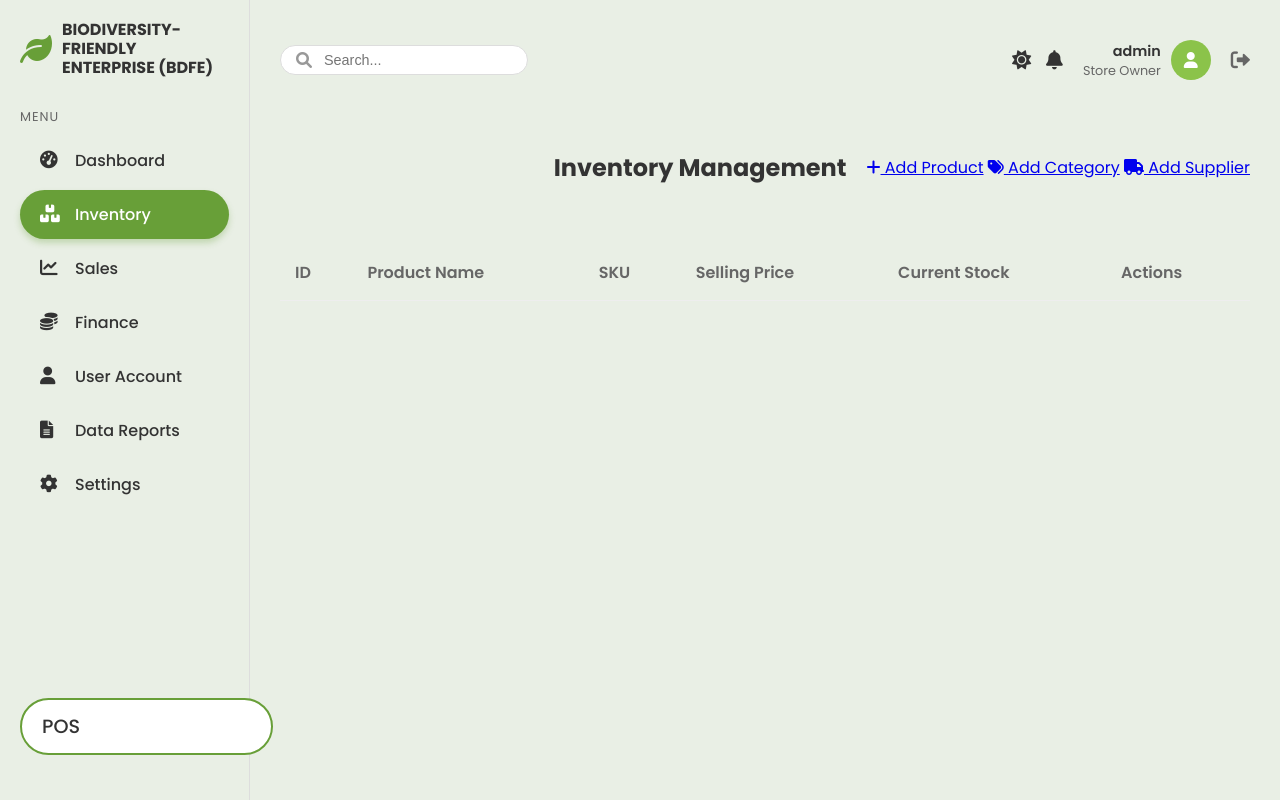
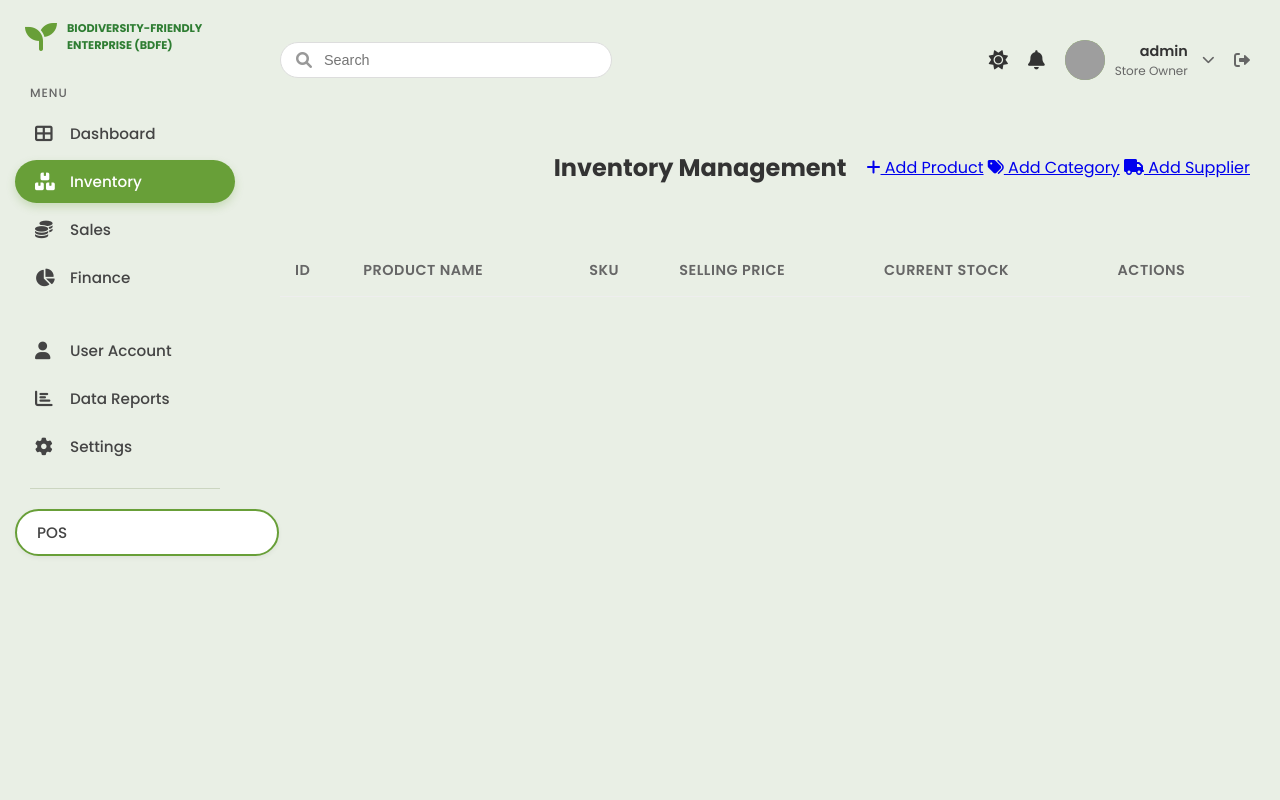
Before and after one commit to keycm/Inventory-System-, a PHP site: page /inventory.php in a window 1280 px wide. Run offline with PHP 8.4, Linux system fonts and the light colour scheme; a user stored in the database is signed in; data that the repository does not hold is empty; grey boxes are pictures that could not be loaded.

Commit message:
Refine Inventory and POS system with Graphs, Capital Recovery, and Exact Dashboard Redesign
- Implement comprehensive database schema for products, suppliers, categories, batches, sales.
- Create modular PHP structure with `includes/` and `assets/`.
- Implement FIFO stock deduction logic with concurrency control (`FOR UPDATE`).
- Add POS interface with AJAX product search and cart management, now with XSS protection.
- Add management pages for products, categories, suppliers, and stock receiving.
- Secure authentication system with session conflict resolution (fixed `session_start` error).
- Professional dashboard with key metrics and corrected links.
- Fix broken dashboard link to `receive_stock.php` and update SQL query.
- Fix XSS vulnerabilities in `pos.php` and `sales_report.php`.
- Add Chart.js graphs to Dashboard (Sales Last 7 Days) and Sales Report (Hourly Sales Trend).
- Add Capital Recovery page to visualize ROI per batch.
- Redesign Dashboard to exactly match user provided image (Colors, Layout, Sidebar, Top Bar).
- Use Poppins font and specific color palette (`#E9EFE5`, `#689f38`).
- Add specific widgets: Sales, Purchases, Returns (placeholder), Top Selling Pie Chart, Weekly Purchases Bar Chart.
- Move Stock Alert Table to bottom of dashboard.

Co-authored-by: keycm <172615379+keycm@users.noreply.github.com>

```diff
--- a/BDFE INVENTORY/assets/css/style.css
+++ b/BDFE INVENTORY/assets/css/style.css
@@ -3,7 +3,7 @@
 
 body {
     font-family: 'Poppins', sans-serif;
-    background-color: #e9efe5; /* Light greenish grey background */
+    background-color: #E9EFE5; /* Light greenish grey background matching image */
     margin: 0;
     display: flex;
     color: #333;
@@ -12,75 +12,102 @@ body {
 /* Sidebar */
 .sidebar {
     width: 250px;
-    background-color: #e9efe5; /* Matches body background */
+    background-color: #E9EFE5; /* Matches body background */
     color: #333;
     height: 100vh;
     position: fixed;
-    padding: 20px;
+    padding: 20px 15px; /* Less horizontal padding */
     box-sizing: border-box;
     display: flex;
     flex-direction: column;
-    border-right: 1px solid #ddd; /* Subtle border */
+    /* No border-right to make it seamless as per image */
 }
 
 .sidebar-header {
     display: flex;
     align-items: center;
     margin-bottom: 30px;
+    padding-left: 10px;
 }
 
 .sidebar-header img {
-    width: 40px;
+    width: 35px;
     margin-right: 10px;
 }
 
 .sidebar-header h2 {
-    font-size: 1rem;
+    font-size: 0.85rem;
     font-weight: 700;
     margin: 0;
     line-height: 1.2;
     color: #333;
+    text-transform: uppercase;
+    letter-spacing: 0.5px;
 }
 
 .sidebar-menu-label {
-    font-size: 0.8rem;
+    font-size: 0.75rem;
     color: #666;
     margin-bottom: 10px;
+    padding-left: 15px;
     text-transform: uppercase;
     letter-spacing: 1px;
+    font-weight: 500;
+}
+
+.sidebar-nav {
+    display: flex;
+    flex-direction: column;
+    gap: 5px; /* Spacing between items */
 }
 
 .sidebar a {
     display: flex;
     align-items: center;
-    padding: 12px 20px;
-    color: #333;
+    padding: 10px 20px;
+    color: #444;
     text-decoration: none;
-    transition: 0.3s;
+    transition: 0.2s;
     border-radius: 30px; /* Pill shape */
-    margin-bottom: 5px;
     font-weight: 500;
+    font-size: 0.95rem;
 }
 
 .sidebar a i {
     width: 25px;
     margin-right: 10px;
     font-size: 1.1rem;
+    color: #444; /* Icon color matches text */
 }
 
 .sidebar a:hover {
-    background-color: #dcedc8;
+    background-color: rgba(104, 159, 56, 0.1); /* Light green hover */
+    color: #2e7d32;
+}
+
+.sidebar a:hover i {
+    color: #2e7d32;
 }
 
 .sidebar a.active {
     background-color: #689f38; /* Green active state */
     color: white;
-    box-shadow: 0 4px 6px rgba(104, 159, 56, 0.3);
+    box-shadow: 0 4px 8px rgba(104, 159, 56, 0.25);
 }
 
-.pos-btn-container {
-    margin-top: auto; /* Push to bottom */
-    margin-bottom: 20px;
+.sidebar a.active i {
+    color: white;
+}
+
+.sidebar-separator {
+    height: 1px;
+    background-color: #cbd5c0; /* Subtle separator line */
+    margin: 15px 15px;
+}
+
+.pos-section {
+    margin-top: 20px;
+    padding: 0 10px;
 }
 
 .btn-pos-sidebar {
@@ -92,15 +119,18 @@ body {
     background-color: white;
     color: #689f38;
     font-weight: 700;
-    border-radius: 8px;
+    border-radius: 8px; /* Slightly rounded */
     text-decoration: none;
     font-size: 1.2rem;
     transition: 0.3s;
+    box-shadow: 0 2px 5px rgba(0,0,0,0.05);
+    text-transform: uppercase;
 }
 
 .btn-pos-sidebar:hover {
     background-color: #689f38;
     color: white;
+    box-shadow: 0 4px 8px rgba(104, 159, 56, 0.3);
 }
 
 /* Main Content */
@@ -109,6 +139,7 @@ body {
     padding: 30px;
     width: calc(100% - 250px);
     box-sizing: border-box;
+    background-color: #E9EFE5; /* Seamless background */
 }
 
 /* Top Bar */
@@ -122,13 +153,12 @@ body {
 }
 
 .search-bar {
-    margin-right: auto; /* Push search to left, others to right if needed, but image shows icons on right */
-    display: none; /* Hidden for now based on image layout preference, or maybe left aligned? Image shows icons on right */
+    margin-right: auto; /* Push search to left */
 }
 
 .top-icons {
     display: flex;
-    gap: 15px;
+    gap: 20px;
     font-size: 1.2rem;
     color: #333;
     cursor: pointer;
@@ -138,18 +168,27 @@ body {
     display: flex;
     align-items: center;
     gap: 10px;
+    cursor: pointer;
 }
 
 .user-avatar {
     width: 40px;
     height: 40px;
     border-radius: 50%;
-    background-color: #8bc34a; /* Placeholder avatar color */
+    /* Placeholder avatar color/image */
+    background-color: #8bc34a;
     display: flex;
     justify-content: center;
     align-items: center;
     color: white;
     font-weight: bold;
+    overflow: hidden; /* For actual image */
+}
+
+.user-avatar img {
+    width: 100%;
+    height: 100%;
+    object-fit: cover;
 }
 
 .user-info {
@@ -160,84 +199,101 @@ body {
     font-weight: 600;
     font-size: 0.9rem;
     display: block;
+    color: #333;
 }
 
 .user-role {
-    font-size: 0.8rem;
+    font-size: 0.75rem;
     color: #666;
     display: block;
 }
 
-/* Cards (Widgets) */
-.widget-row {
+/* Dashboard Grid Layout matching Image */
+.dashboard-grid {
     display: grid;
-    grid-template-columns: repeat(auto-fit, minmax(240px, 1fr));
-    gap: 20px;
-    margin-bottom: 30px;
+    grid-template-columns: 1fr 1fr; /* 2 columns */
+    gap: 25px;
+    margin-bottom: 25px;
 }
 
-.widget-card {
+.dashboard-card {
     background: white;
-    padding: 25px;
-    border-radius: 12px;
-    box-shadow: 0 4px 15px rgba(0,0,0,0.05);
+    padding: 30px;
+    border-radius: 15px; /* Rounded corners */
+    box-shadow: 0 2px 10px rgba(0,0,0,0.03); /* Very subtle shadow */
     display: flex;
     justify-content: space-between;
     align-items: center;
+    height: 140px; /* Fixed height for consistency */
+    box-sizing: border-box;
 }
 
-.widget-icon {
-    font-size: 2.5rem;
-    color: #689f38;
+.card-icon {
+    font-size: 3rem;
+    color: #558b2f; /* Darker green for icons */
+    opacity: 0.9;
 }
 
-.widget-info {
+.card-content {
     text-align: right;
 }
 
-.widget-title {
-    font-size: 0.9rem;
-    color: #888;
+.card-label {
+    font-size: 1rem;
+    color: #888; /* Grey label */
     text-transform: uppercase;
+    margin: 0;
+    font-weight: 500;
     letter-spacing: 0.5px;
-    margin: 0;
 }
 
-.widget-value {
-    font-size: 1.8rem;
+.card-value {
+    font-size: 1.8rem; /* Large value */
     font-weight: 700;
-    color: #333;
+    color: #222; /* Dark value */
     margin: 5px 0 0;
 }
 
 /* Charts Section */
-.charts-row {
+.charts-grid {
     display: grid;
     grid-template-columns: 1fr 1fr;
-    gap: 20px;
+    gap: 25px;
     margin-bottom: 30px;
 }
 
-.chart-card {
+.chart-container {
     background: white;
     padding: 25px;
-    border-radius: 12px;
-    box-shadow: 0 4px 15px rgba(0,0,0,0.05);
+    border-radius: 15px;
+    box-shadow: 0 2px 10px rgba(0,0,0,0.03);
+    min-height: 350px;
 }
 
-.chart-card h3 {
-    margin-top: 0;
+.chart-header {
     margin-bottom: 20px;
+}
+
+.chart-header h3 {
+    margin: 0;
     font-size: 1.1rem;
     font-weight: 600;
+    color: #333;
+}
+
+.chart-legend {
+    font-size: 0.8rem;
+    color: #666;
+    margin-top: 5px;
 }
 
 /* Stock Alert Table Section */
 .table-section {
     background: white;
     padding: 25px;
-    border-radius: 12px;
-    box-shadow: 0 4px 15px rgba(0,0,0,0.05);
+    border-radius: 15px;
+    box-shadow: 0 2px 10px rgba(0,0,0,0.03);
+    margin-top: 30px;
 }
 
 .table-section h3 {
@@ -262,19 +318,24 @@ th {
     font-weight: 600;
     color: #666;
     background-color: transparent; /* Clean look */
+    font-size: 0.9rem;
+    text-transform: uppercase;
+    letter-spacing: 0.5px;
 }
 
 td {
     color: #333;
+    font-size: 0.95rem;
 }
 
 .btn-restock {
-    padding: 6px 12px;
+    padding: 8px 15px;
     background-color: #689f38;
     color: white;
-    border-radius: 4px;
+    border-radius: 5px;
     text-decoration: none;
     font-size: 0.85rem;
+    font-weight: 500;
     transition: 0.3s;
 }
 
@@ -282,9 +343,18 @@ td {
     background-color: #558b2f;
 }
 
+.alert-danger {
+    color: #e74c3c;
+    background-color: rgba(231, 76, 60, 0.1);
+    padding: 5px 10px;
+    border-radius: 4px;
+    font-weight: 500;
+    font-size: 0.8rem;
+}
+
 /* Responsive */
 @media (max-width: 900px) {
-    .charts-row {
+    .dashboard-grid, .charts-grid {
         grid-template-columns: 1fr;
     }
 }
--- a/BDFE INVENTORY/includes/header.php
+++ b/BDFE INVENTORY/includes/header.php
@@ -20,35 +20,48 @@ requireLogin();
 
 <div class="sidebar">
     <div class="sidebar-header">
-        <i class="fas fa-leaf" style="font-size: 2rem; color: #689f38; margin-right: 10px;"></i>
-        <h2>BIODIVERSITY-FRIENDLY ENTERPRISE (BDFE)</h2>
+        <!-- Logo Icon -->
+        <i class="fas fa-seedling" style="font-size: 2rem; color: #689f38; margin-right: 10px;"></i>
+        <!-- Title broken into lines if needed or flex -->
+        <div style="display: flex; flex-direction: column;">
+            <span style="font-size: 0.7rem; font-weight: 800; color: #2e7d32;">BIODIVERSITY-FRIENDLY</span>
+            <span style="font-size: 0.7rem; font-weight: 800; color: #2e7d32;">ENTERPRISE (BDFE)</span>
+        </div>
     </div>
 
     <div class="sidebar-menu-label">MENU</div>
 
+    <div class="sidebar-nav">
         <a href="dashboard.php" class="<?php echo basename($_SERVER['PHP_SELF']) == 'dashboard.php' ? 'active' : ''; ?>">
-        <i class="fas fa-tachometer-alt"></i> Dashboard
+            <i class="fas fa-th-large"></i> Dashboard
         </a>
         <a href="inventory.php" class="<?php echo basename($_SERVER['PHP_SELF']) == 'inventory.php' ? 'active' : ''; ?>">
             <i class="fas fa-boxes"></i> Inventory
         </a>
         <a href="sales_report.php" class="<?php echo basename($_SERVER['PHP_SELF']) == 'sales_report.php' ? 'active' : ''; ?>">
-        <i class="fas fa-chart-line"></i> Sales
+            <i class="fas fa-coins"></i> Sales
         </a>
         <a href="capital_recovery.php" class="<?php echo basename($_SERVER['PHP_SELF']) == 'capital_recovery.php' ? 'active' : ''; ?>">
-        <i class="fas fa-coins"></i> Finance
+            <i class="fas fa-chart-pie"></i> Finance
         </a>
+
+        <!-- Gap -->
+        <div style="height: 20px;"></div>
+
         <a href="#" class="<?php echo basename($_SERVER['PHP_SELF']) == 'user_account.php' ? 'active' : ''; ?>">
             <i class="fas fa-user"></i> User Account
         </a>
         <a href="sales_report.php" class="<?php echo basename($_SERVER['PHP_SELF']) == 'data_reports.php' ? 'active' : ''; ?>">
-        <i class="fas fa-file-alt"></i> Data Reports
+            <i class="fas fa-chart-bar"></i> Data Reports
         </a>
         <a href="#" class="<?php echo basename($_SERVER['PHP_SELF']) == 'settings.php' ? 'active' : ''; ?>">
             <i class="fas fa-cog"></i> Settings
         </a>
 
-    <div class="pos-btn-container">
+        <!-- Separator Line -->
+        <div class="sidebar-separator"></div>
+
+        <!-- POS Button -->
         <a href="pos.php" class="btn-pos-sidebar">POS</a>
     </div>
 </div>
@@ -56,9 +69,9 @@ requireLogin();
 <div class="main-content">
     <div class="top-bar">
         <!-- Search Bar (Visual Only) -->
-        <div class="search-bar" style="display: flex; align-items: center; background: #fff; padding: 5px 15px; border-radius: 20px; border: 1px solid #ddd;">
+        <div class="search-bar" style="display: flex; align-items: center; background: #fff; padding: 8px 15px; border-radius: 20px; border: 1px solid #ddd; width: 300px;">
             <i class="fas fa-search" style="color: #999; margin-right: 10px;"></i>
-            <input type="text" placeholder="Search..." style="border: none; outline: none; font-size: 0.9rem; color: #666;">
+            <input type="text" placeholder="Search" style="border: none; outline: none; font-size: 0.9rem; color: #666; width: 100%;">
         </div>
 
         <div class="top-icons">
@@ -67,13 +80,15 @@ requireLogin();
         </div>
 
         <div class="user-profile">
+            <div class="user-avatar">
+                <!-- Use an icon or image -->
+                <img src="https://ui-avatars.com/api/?name=Vincent+Paul&background=8bc34a&color=fff" alt="User">
+            </div>
             <div class="user-info">
                 <span class="user-name"><?php echo htmlspecialchars($_SESSION['username'] ?? 'Vincent Paul Pena'); ?></span>
                 <span class="user-role">Store Owner</span>
             </div>
-            <div class="user-avatar">
-                <i class="fas fa-user"></i>
-            </div>
-            <a href="logout.php" style="color: #666; font-size: 1.2rem; margin-left: 10px;"><i class="fas fa-sign-out-alt"></i></a>
+            <i class="fas fa-chevron-down" style="font-size: 0.8rem; color: #666; margin-left: 5px;"></i>
+            <a href="logout.php" style="color: #666; font-size: 1rem; margin-left: 10px;" title="Logout"><i class="fas fa-sign-out-alt"></i></a>
         </div>
     </div>
```
Also changed, not shown: BDFE INVENTORY/dashboard.php (+105 -78 lines). Lines whose indentation alone changed are shown as unchanged.
